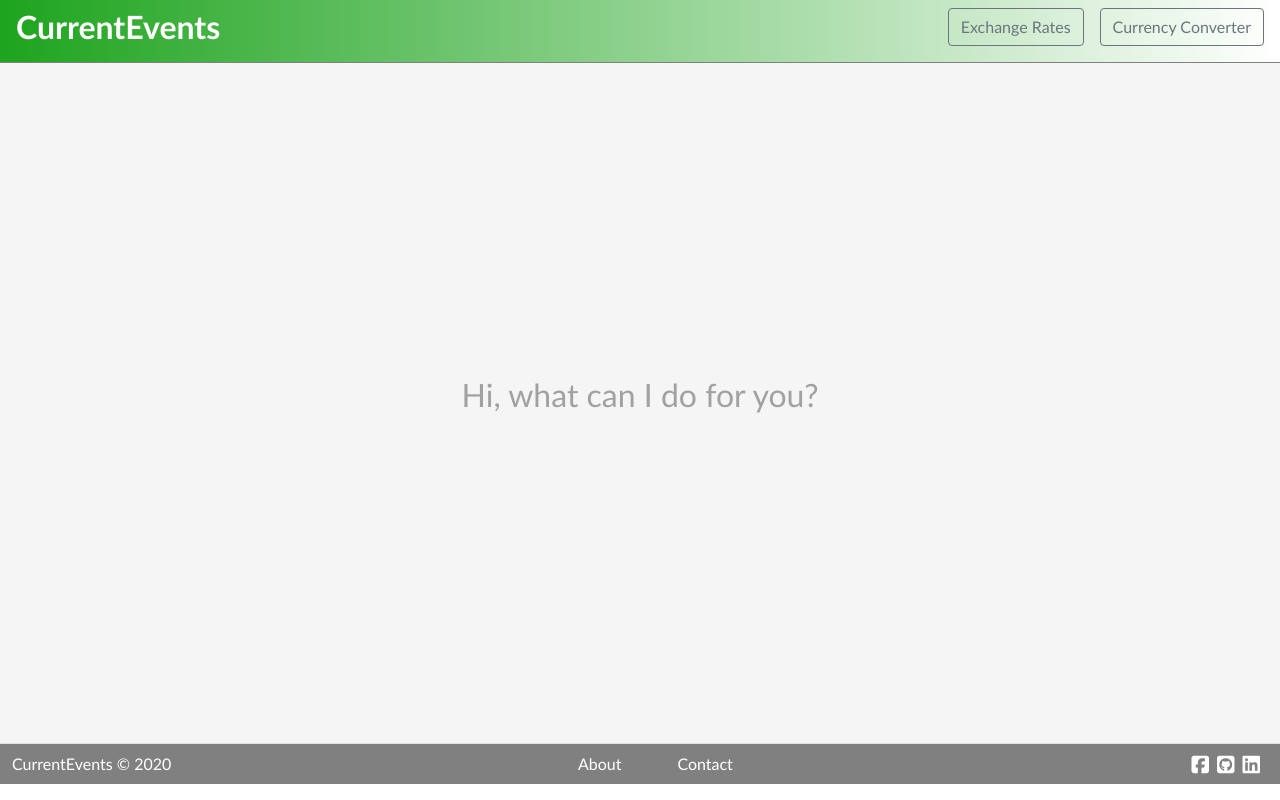
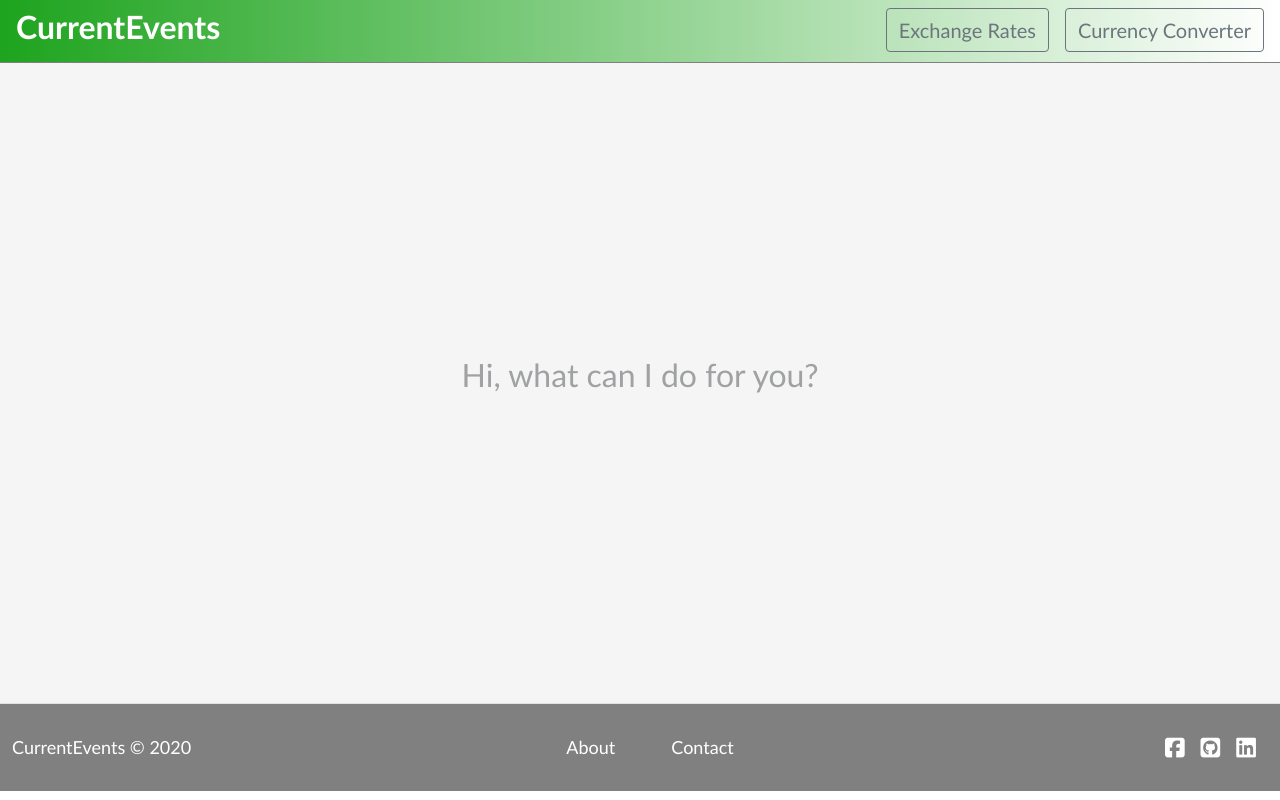
Before and after one commit to WarlockHolmes/CurrentEvents, a React (Create React App) app: page / in a window 1280 px wide. Built offline with nearby package versions, Linux system fonts and the light colour scheme.

Commit message:
Final Touch-ups
Footer spacing/size, font-size of desktop component buttons.

```diff
--- a/src/App.js
+++ b/src/App.js
@@ -25,6 +25,7 @@ class App extends React.Component {
       home: true,
       menu: false,
       width: window.innerWidth,
+      revisit: false,
     }
     this.toggleConverter = this.toggleConverter.bind(this);
     this.toggleRates = this.toggleRates.bind(this);
@@ -32,6 +33,7 @@ class App extends React.Component {
     this.comeHome = this.comeHome.bind(this);
     this.toggleMenu = this.toggleMenu.bind(this);
     this.handleResize = this.handleResize.bind(this);
+    this.changeDefaultText = this.changeDefaultText.bind(this);
   }
 
   componentDidMount() {
@@ -39,6 +41,9 @@ class App extends React.Component {
 
   }
 
+  changeDefaultText() {
+    this.setState({ revisit: true });
+  }
 
   componentWillUnmount() {
     window.removeEventListener("resize", this.handleResize);
@@ -50,6 +55,7 @@ class App extends React.Component {
 
   comeHome() {
     this.setState({ home: true });
+    this.changeDefaultText();
   }
 
   toggleMenu() {
@@ -58,10 +64,12 @@ class App extends React.Component {
 
   toggleConverter() {
     this.setState({ showConverter: !this.state.showConverter });
+    this.changeDefaultText();
   }
 
   toggleRates() {
     this.setState({ showRates: !this.state.showRates });
+    this.changeDefaultText();
   }
 
   handleResize() {
@@ -83,7 +91,7 @@ class App extends React.Component {
 
 
   render() {
-    const { showRates, showConverter, home, menu, width } = this.state;
+    const { showRates, showConverter, home, menu, width, revisit } = this.state;
 
     const random = (max) => {
       return Math.floor(Math.random() * Math.floor(max));
@@ -91,7 +99,7 @@ class App extends React.Component {
 
     const randomText = (props) => {
       const num = random(3);
-      if (props.revisit) {
+      if (!props.revisit) {
       switch (num) {
         case 1: return 'Hello! What can I help you with?';
         case 2: return 'Hi, what can I do for you?';
@@ -111,7 +119,7 @@ class App extends React.Component {
     const Home = () => {
       return (
         <div className="h-100 w-100 mx-auto row justify-content-center align-content-center">
-          { !showRates && !showConverter && <DefaultText revisit={home} /> }
+          { !showRates && !showConverter && <DefaultText revisit={revisit} /> }
           {  showRates && <ExchangeRates/> }
           { showConverter && <CurrencyConverter/> }
         </div>
--- a/src/ExchangeRates.css
+++ b/src/ExchangeRates.css
@@ -24,15 +24,6 @@
   background-color: white;
 }
 
-#mobile #tablewrap {
-  max-height: 65vh;
-}
-
-#mobile h3 {
-  margin-top: 1.25em;
-  margin-bottom: 1.5em;
-}
-
 table {
   border-collapse: separate;
 }
@@ -51,3 +42,14 @@ td {
   text-align: center;
 
 }
+
+/* Mobile */
+
+#mobile #tablewrap {
+  max-height: 65vh;
+}
+
+#mobile h3 {
+  margin-top: 1.25em;
+  margin-bottom: 1.5em;
+}
--- a/src/template.css
+++ b/src/template.css
@@ -7,6 +7,58 @@
 nav h2, h2 a {
   font-family: "Trebuchet MS", Helvetica, sans-serif;
 }
+
+nav .btn {
+  font-size: 20px;
+}
+
+ nav a, nav h2 {
+   color: white;
+ }
+
+ nav a:hover {
+   color: #c0c0c0;
+   text-decoration: none;
+ }
+
+
+
+/* Desktop */
+
+#content {
+  background-color: #F5F5F5;
+}
+
+#desktop {
+  height: 80vh;
+}
+
+#defaultText {
+  font-size: 32px;
+  opacity: 0.4;
+}
+
+/* Footer (Desktop) */
+
+footer {
+  height: 11vh;
+  background-color: #808080;
+  font-size: 18px;
+}
+
+footer li a, footer li a:hover {
+  color: white;
+}
+
+footer i{
+  color: white;
+}
+
+footer i:hover{
+  color: #c0c0c0;
+}
+
+/* Mobile */
 
 .menuClosed {
   background: linear-gradient(to right, #1EA41E, #FFFFFF);
@@ -23,60 +75,18 @@ nav h2, h2 a {
   font-size: 1.5em;
 }
 
- nav a, nav h2 {
-   color: white;
- }
-
- nav a:hover {
-   color: #c0c0c0;
-   text-decoration: none;
- }
-
- #mobileNav .navbar-toggler {
-   border: 1px solid #555;
- }
-
-/* Content */
-
-#content {
-  background-color: #F5F5F5;
-}
-
-#mobile #content {
-  background-color: white;
-}
-
-#desktop {
-  height: 85vh;
-}
-
 #mobile {
   height: 90vh;
-}
-
-#defaultText {
-  font-size: 32px;
-  opacity: 0.4;
 }
 
 #mobile #defaultText {
   font-size: 22px;
 }
 
-/* Footer (Desktop) */
-
-footer {
-  background-color: #808080;
+#mobileNav .navbar-toggler {
+  border: 1px solid #555;
 }
 
-footer li a, footer li a:hover {
-  color: white;
+#mobile #content {
+  background-color: white;
 }
-
-footer i{
-  color: white;
-}
-
-footer i:hover{
-  color: #c0c0c0;
-}
--- a/src/template.js
+++ b/src/template.js
@@ -10,7 +10,7 @@ const SocialMedia = (props) => {
   const iconSpacing = () => {
     switch(props.size) {
       case '2x': return 'mx-3';
-      case 'lg': return 'mx-1';
+      case 'lg': return 'mx-2';
       default: return 'mx-1';
     }
   }
```
